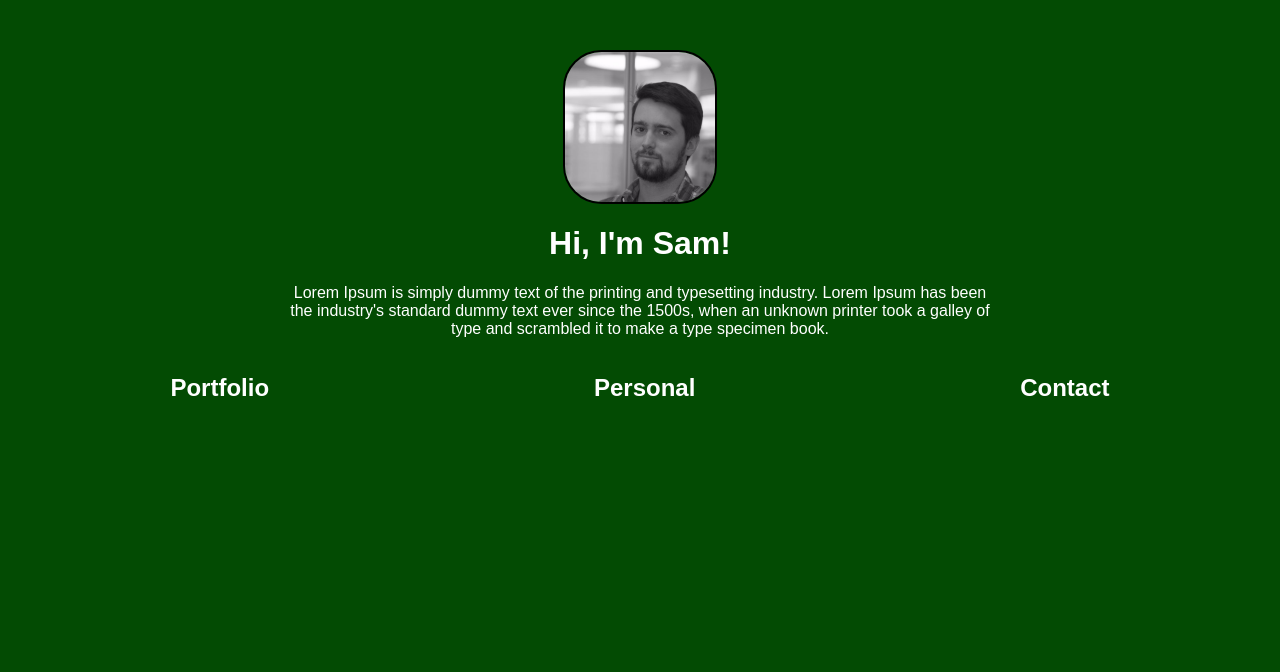
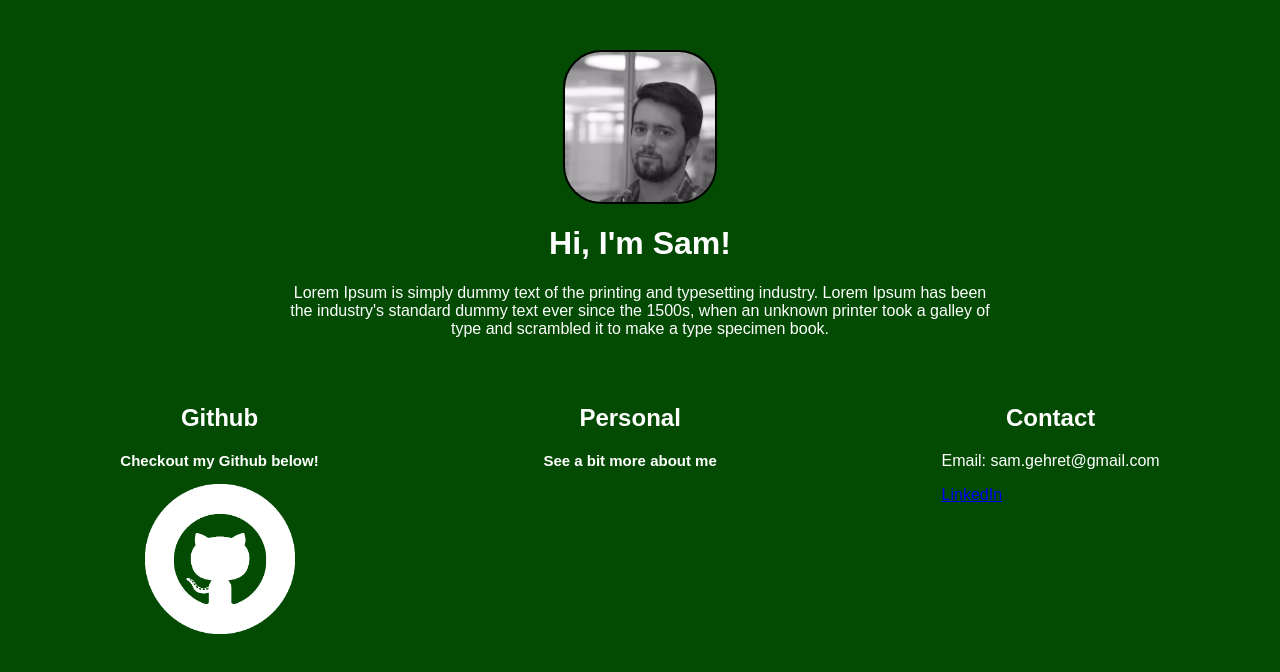
Before and after one commit to samgehret/my_portfolio, a plain HTML site: page index.html in a window 1280 px wide. Drawn offline with Linux system fonts and the light colour scheme.

Commit message:
added more content and animation for github link

```diff
--- a/css/style.css
+++ b/css/style.css
@@ -20,7 +20,7 @@ main{
   flex-wrap: wrap;
 }
 
-img {
+.profpic {
     width:150x;
     height: 150px;
     border-radius: 25%;
@@ -29,8 +29,32 @@ img {
     border-width: 2px;
 }
 
+img {
+    width:150x;
+    height: 150px;
+    margin-left: auto;
+	margin-right: auto;
+	display: block;
+}
+
 p{
     text-align: center;
     max-width: 700px;
     margin-top: 0px;
 }
+
+.box{
+    padding: 30px;
+}
+
+h2{
+    text-align: center;
+}
+
+h3{
+    font-size: 15px;
+    text-align: center;
+}
+
+.grow { transition: all .2s ease-in-out; }
+.grow:hover { transform: scale(1.1); }
--- a/index.html
+++ b/index.html
@@ -11,20 +11,29 @@
 
 <main>
 <div class ="flex-top">
-    <img src="img/profile_pic.png">
+    <img src="img/profile_pic.png" class = "profpic">
     <h1>Hi, I'm Sam!</h1>
     <p>Lorem Ipsum is simply dummy text of the printing and typesetting industry. Lorem Ipsum has been the industry's standard dummy text ever since the 1500s, when an unknown printer took a galley of type and scrambled it to make a type specimen book.</p>
 </div>
 
 <div class="flex-bottom">
     <div class="box">
-        <h2>Portfolio</h2>
+        <h2>Github</h2>
+        <h3>Checkout my Github below!</h3>
+
+
+        <a href="https://github.com/samgehret">
+                <img src="img/github.png" alt="HTML tutorial" class = "grow">
+        </a>
     </div>
-    <div>
+    <div class="box">
         <h2>Personal</h2>
+        <h3>See a bit more about me</h3>
     </div>
-    <div>
+    <div class="box">
         <h2>Contact</h2>
+        <p>Email: sam.gehret@gmail.com</p>
+        <a href="https://www.linkedin.com/in/sam-gehret-4604b419/">LinkedIn</a>
     </div>
 
 </div>
```
Also changed, not shown: img/github.png (added).
